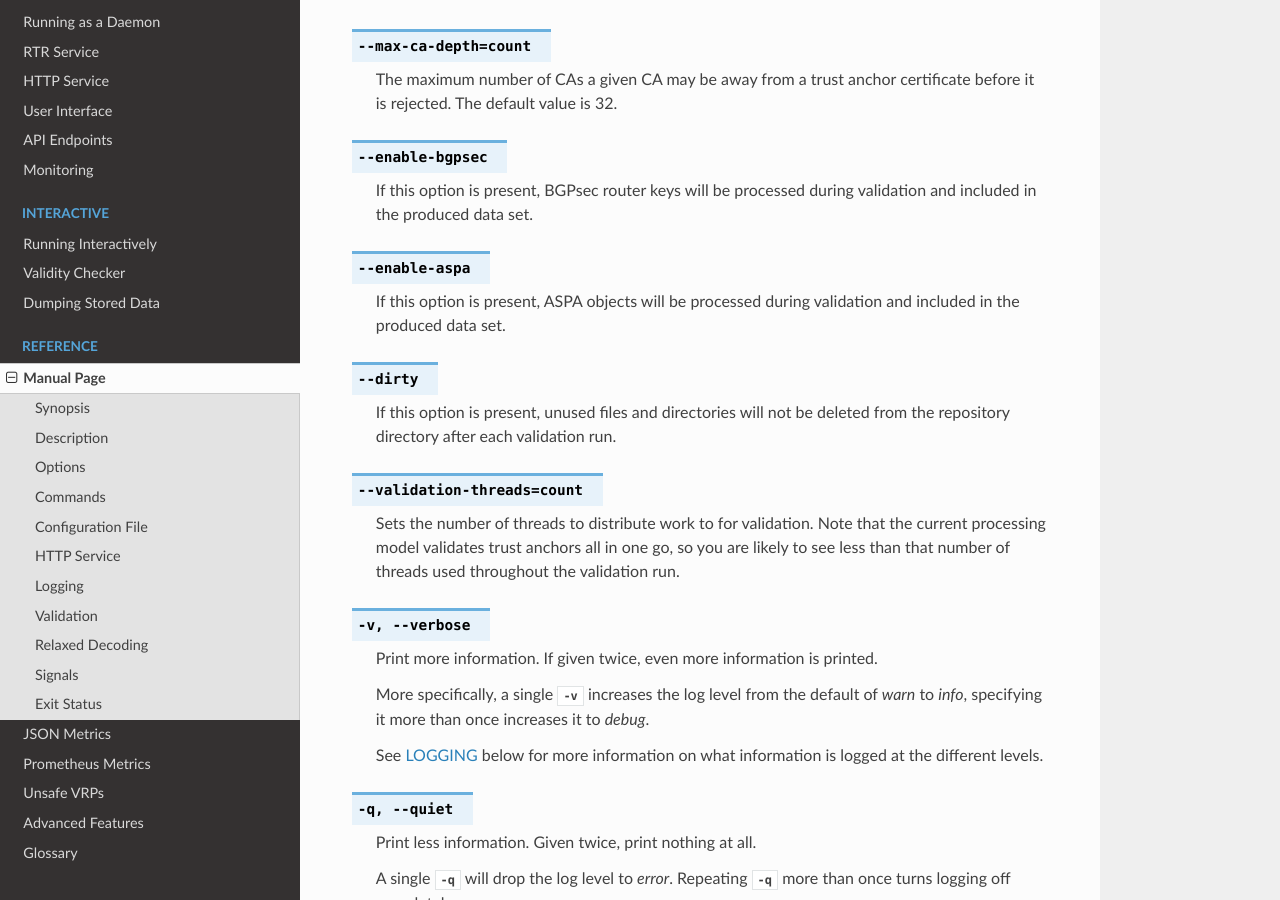
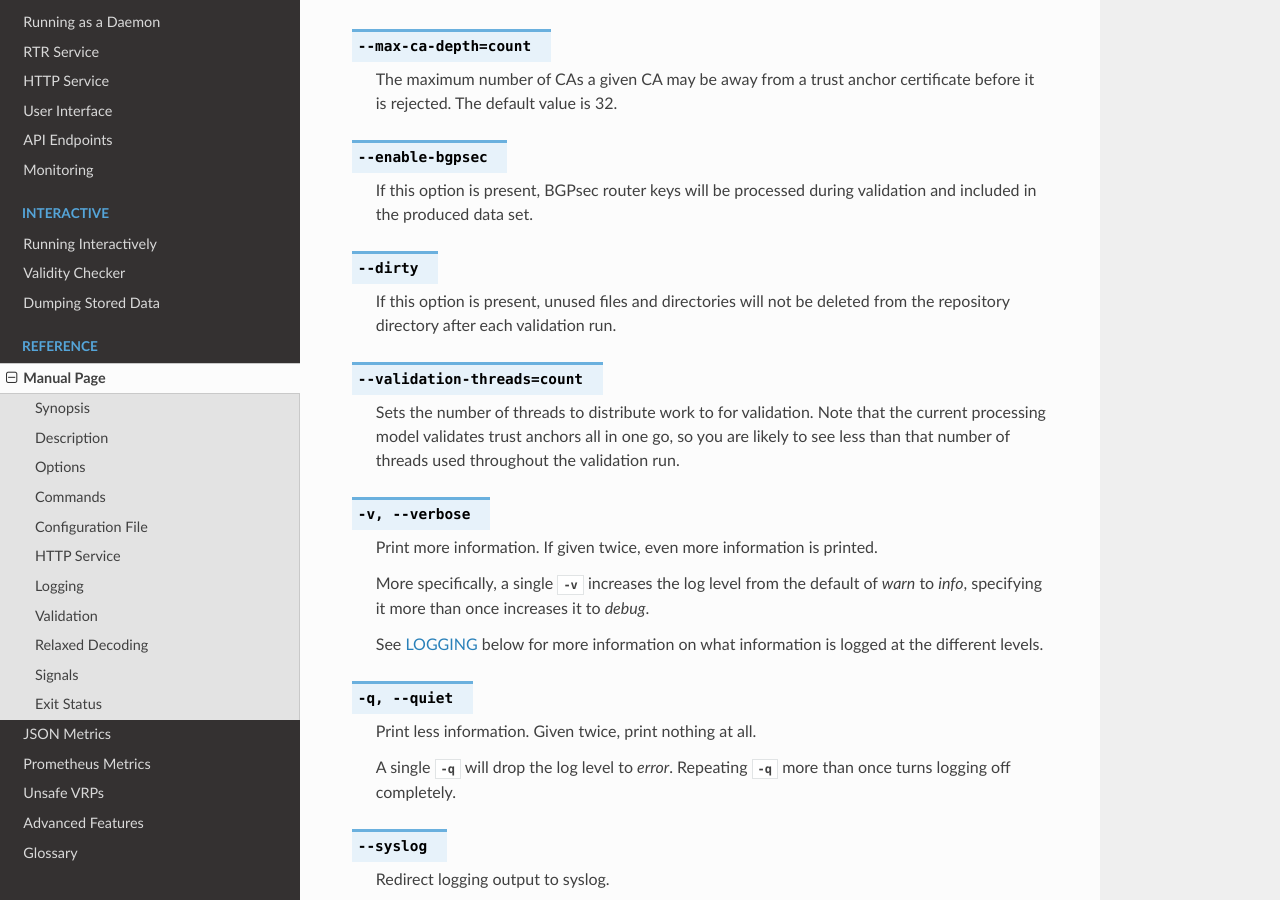
Before and after one commit to NLnetLabs/routinator, a Sphinx documentation site: the page built from doc/manual/source/manual-page.rst, in a window 1280 px wide and 900 px high, scrolled down 6388 px. Built offline with Sphinx 7.4.7 and the Read the Docs theme 2.0.0, drawn with Linux system fonts in a browser that asks for light colours; some of the changed text lies outside the part shown.

Commit message:
Move enabling of ASPA behind a feature flag.

```diff
--- a/Cargo.toml
+++ b/Cargo.toml
@@ -54,6 +54,7 @@
 [features]
 default = [ "socks", "ui"]
 arbitrary = [ "dep:arbitrary", "chrono/arbitrary", "rpki/arbitrary" ]
+aspa = []
 native-tls = [ "reqwest/native-tls", "tls" ]
 rta = []
 socks = [ "reqwest/socks" ]
--- a/doc/manual/source/manual-page.rst
+++ b/doc/manual/source/manual-page.rst
@@ -342,11 +342,6 @@
 .. option:: --enable-bgpsec
 
       If this option is present, BGPsec router keys will be processed
-      during validation and included in the produced data set.
-
-.. option:: --enable-aspa
-
-      If this option is present, ASPA objects will be processed
       during validation and included in the produced data set.
 
 .. option:: --dirty
@@ -1178,11 +1173,6 @@
             included in the published dataset. If false or missing, no router
             keys will be included.
 
-      enable-aspa
-            A boolean value specifying whether ASPA payload should be
-            included in the published dataset. If false or missing, no ASPA
-            payload will be included.
-
       dirty
             A boolean value which, if true, specifies that unused files and
             directories should not be deleted from the repository directory
```
Also changed, not shown: 3 other files.
